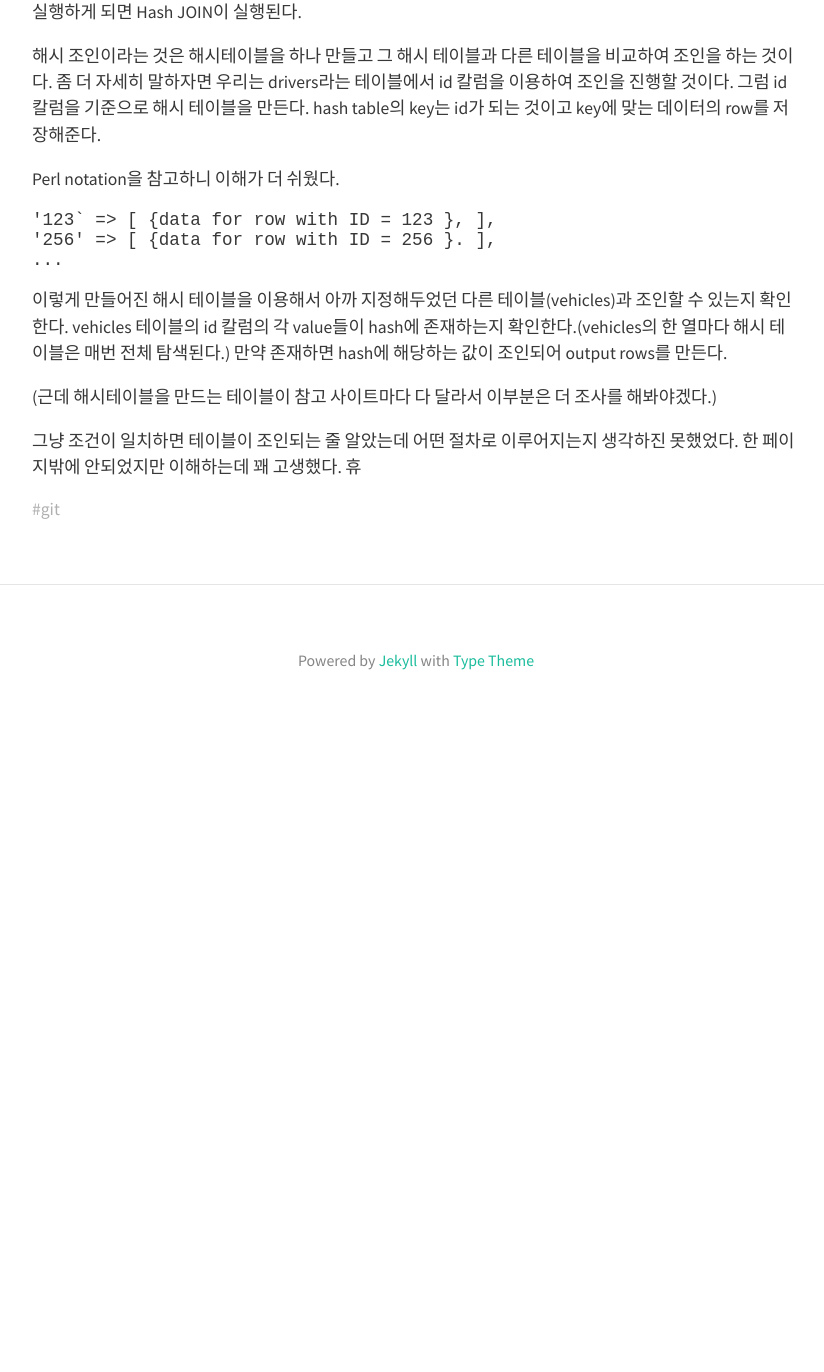
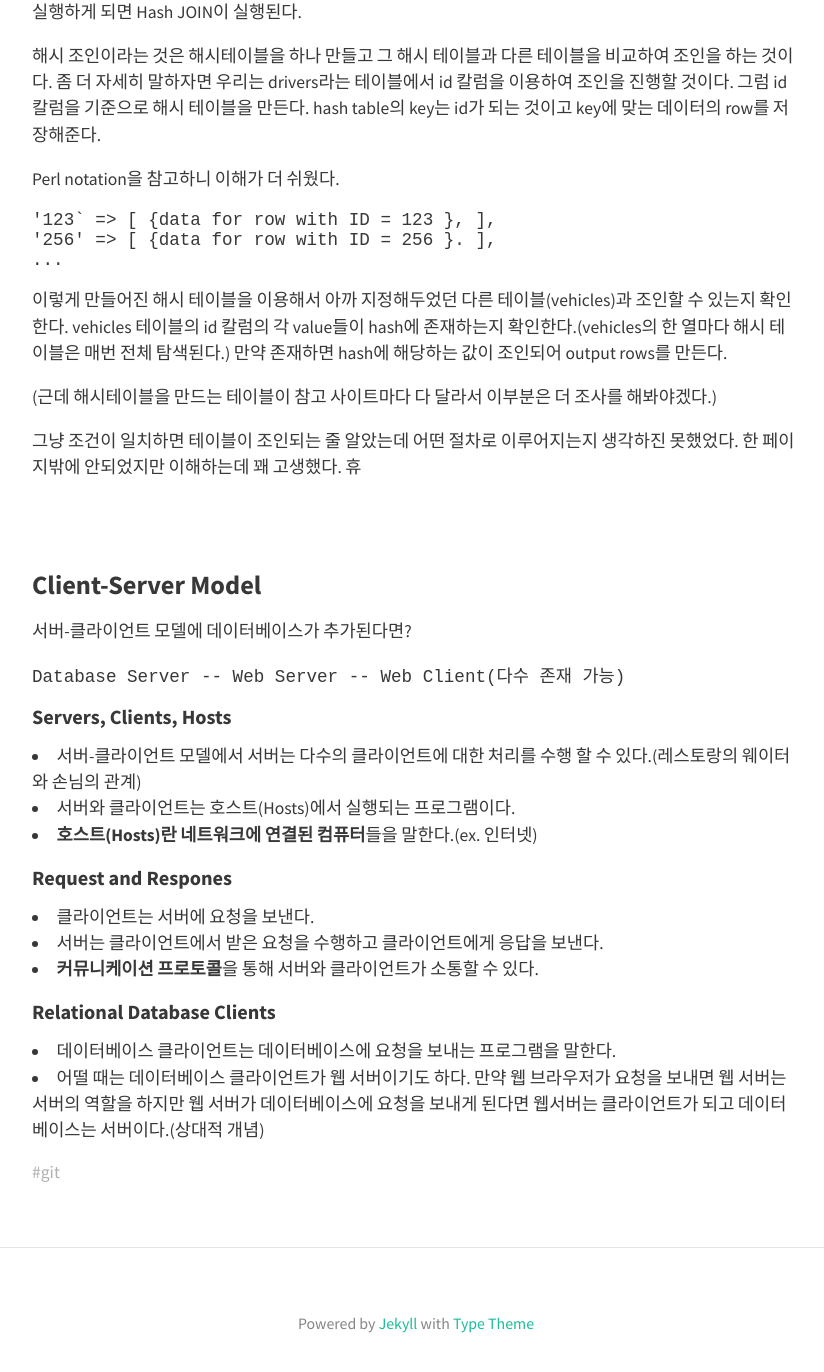
Before and after one commit to HyunlangBan/hyunlangban.github.io, a Jekyll site: the page built from _posts/2019-12-23-fullstack-1.md, in a window 1280 px wide and 1400 px high, scrolled down 837 px. Shown: the top 1372 px of the window, without its empty margins (224-1048 px from the left). Built offline with Jekyll 4.4.1, drawn with Linux system fonts in a browser that asks for light colours; nearby versions of some CDN libraries; before the commit the page ends 1574 px from its top, so only the background shows below that.

Commit message:
Update 2019-12-23-fullstack-1.md

````diff
--- a/_posts/2019-12-23-fullstack-1.md
+++ b/_posts/2019-12-23-fullstack-1.md
@@ -44,3 +44,24 @@ vehicles 테이블의 id 칼럼의 각 value들이 hash에 존재하는지 확
 (근데 해시테이블을 만드는 테이블이 참고 사이트마다 다 달라서 이부분은 더 조사를 해봐야겠다.)
 
 그냥 조건이 일치하면 테이블이 조인되는 줄 알았는데 어떤 절차로 이루어지는지 생각하진 못했었다. 한 페이지밖에 안되었지만 이해하는데 꽤 고생했다. 휴
+
+<br><br>
+### Client-Server Model
+서버-클라이언트 모델에 데이터베이스가 추가된다면?
+```
+Database Server -- Web Server -- Web Client(다수 존재 가능)
+```
+
+#### Servers, Clients, Hosts
+- 서버-클라이언트 모델에서 서버는 다수의 클라이언트에 대한 처리를 수행 할 수 있다.(레스토랑의 웨이터와 손님의 관계)
+- 서버와 클라이언트는 호스트(Hosts)에서 실행되는 프로그램이다.
+- **호스트(Hosts)란 네트워크에 연결된 컴퓨터**들을 말한다.(ex. 인터넷)
+
+#### Request and Respones
+- 클라이언트는 서버에 요청을 보낸다.
+- 서버는 클라이언트에서 받은 요청을 수행하고 클라이언트에게 응답을 보낸다.
+- **커뮤니케이션 프로토콜**을 통해 서버와 클라이언트가 소통할 수 있다.
+
+#### Relational Database Clients
+- 데이터베이스 클라이언트는 데이터베이스에 요청을 보내는 프로그램을 말한다.
+- 어떨 때는 데이터베이스 클라이언트가 웹 서버이기도 하다. 만약 웹 브라우저가 요청을 보내면 웹 서버는 서버의 역할을 하지만 웹 서버가 데이터베이스에 요청을 보내게 된다면 웹서버는 클라이언트가 되고 데이터베이스는 서버이다.(상대적 개념)
````
